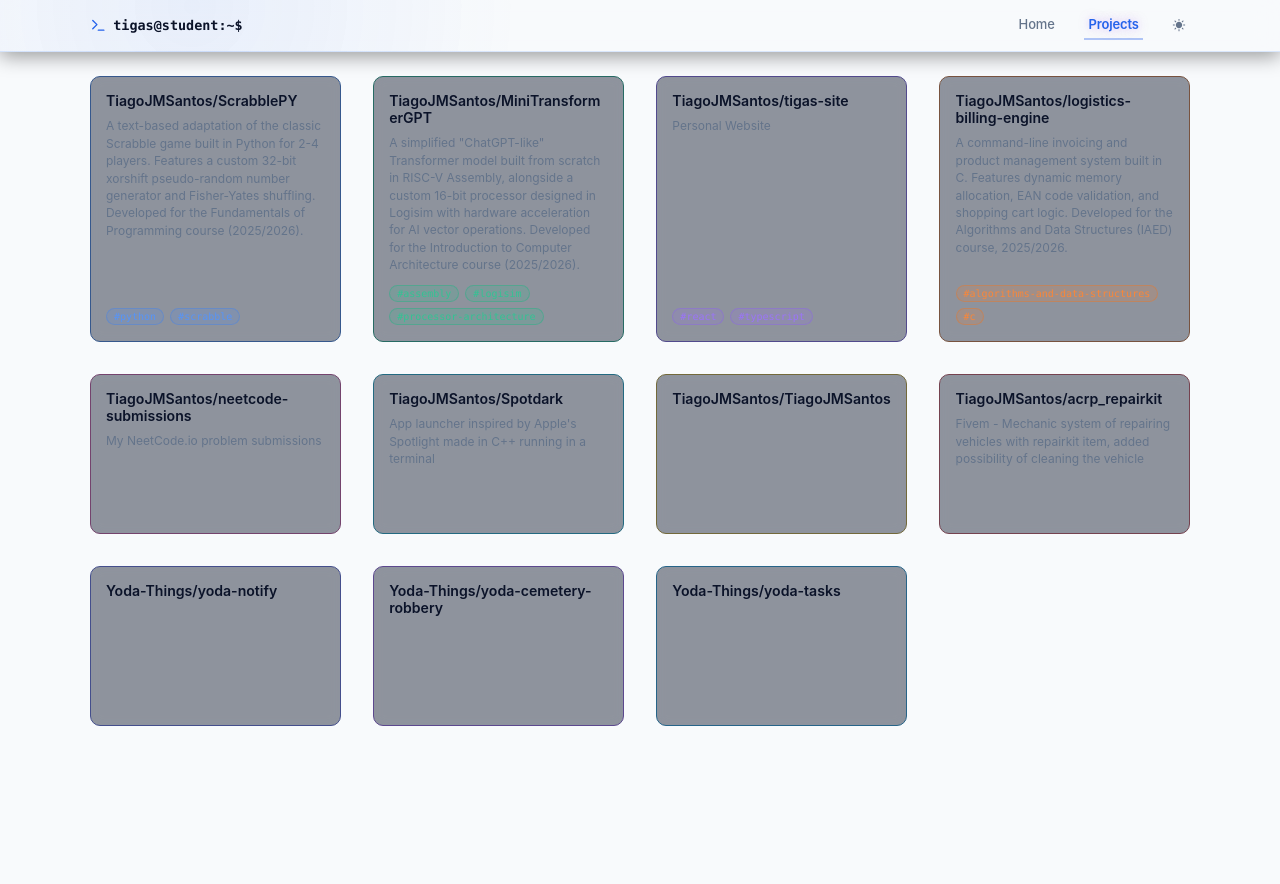
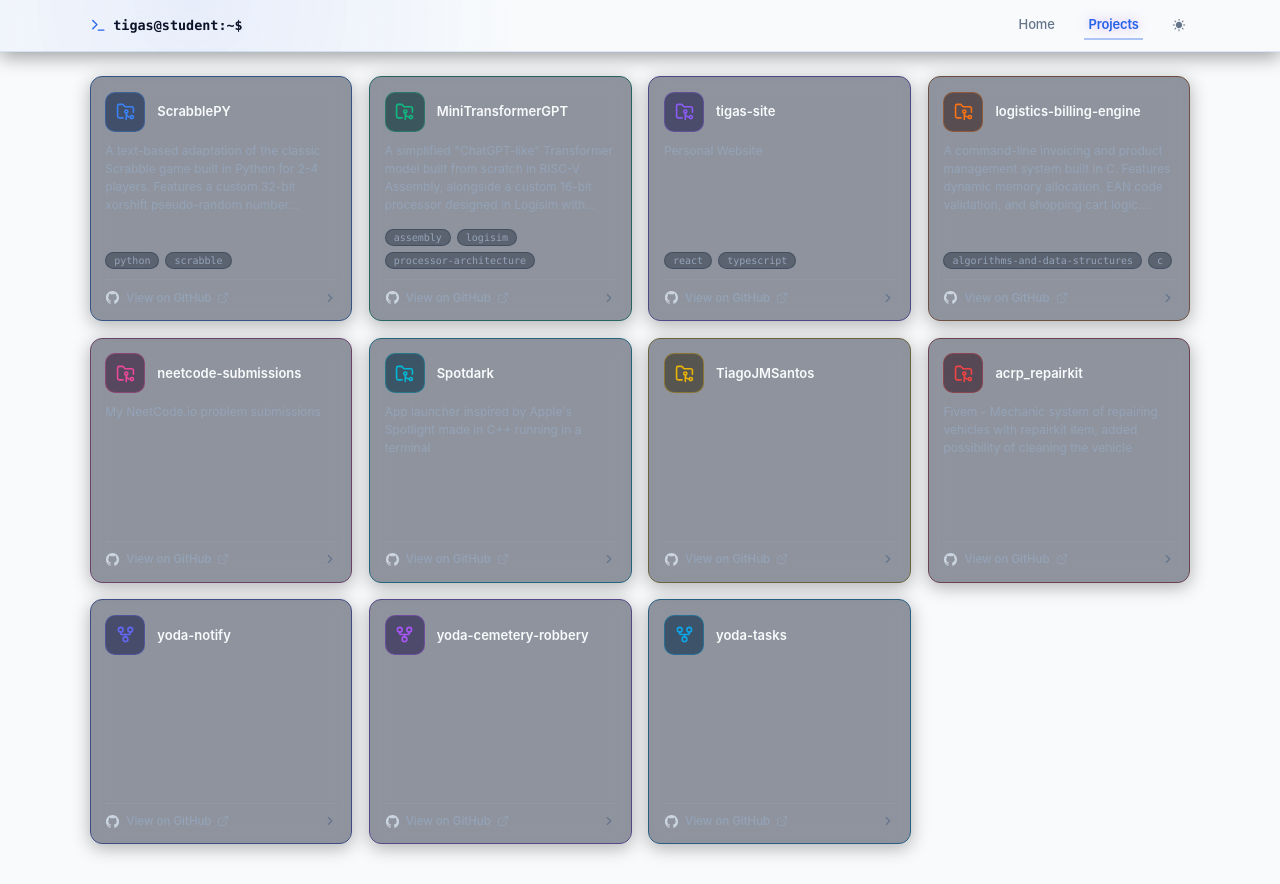
Before and after one commit to TiagoJMSantos/tigas-site, a React (Vite) app: page /projects in a window 1280 px wide. Before the commit the page ends 800 px from the top, so only its background shows below. Built offline with nearby package versions, Linux system fonts and the light colour scheme.

Commit message:
feat: changed design of projects page

```diff
--- a/src/App.css
+++ b/src/App.css
@@ -919,80 +919,190 @@ section {
    PROJECTS PAGE (/projects)
    ========================================================================== */
 
+.projects-page-main {
+  width: 100%;
+  min-height: calc(100vh - clamp(52px, 3.6vw, 68px));
+  min-height: calc(100dvh - clamp(52px, 3.6vw, 68px));
+  display: flex;
+  flex-direction: column;
+  align-items: center;
+  padding: clamp(1.5rem, 3vh, 3rem) 0 clamp(2.5rem, 4vh, 4.5rem) 0;
+  box-sizing: border-box;
+}
+
 .repos-container {
   display: grid;
   grid-template-columns: repeat(4, 1fr);
-  justify-content: center;
-  row-gap: clamp(1rem, 2.5vw, 2.5rem);
-  column-gap: clamp(1rem, 2.5vw, 2.5rem);
+  gap: clamp(1rem, 1.3vw, 1.4rem);
   width: 86vw;
-  max-width: 1600px;
-  margin: 1.5rem auto;
+  max-width: 1540px;
+  margin: 0 auto;
   box-sizing: border-box;
 }
 
 .repo-card {
-  min-height: 160px;
-  height: auto;
-  border-radius: 10px;
+  height: clamp(245px, 28vh, 275px);
+  border-radius: 12px;
   display: flex;
   flex-direction: column;
   justify-content: space-between;
   position: relative;
   z-index: 1;
-  padding: clamp(12px, 1.2vw, 20px);
-  border: 1px solid color-mix(in srgb, var(--accent-color, var(--accent)) 35%, #334155);
-  color: white;
+  padding: clamp(13px, 1.15vw, 18px);
+  border: 1px solid color-mix(in srgb, var(--accent-color, var(--accent)) 30%, #334155);
+  color: var(--text-h);
   text-decoration: none;
   background: rgba(15, 23, 42, 0.45);
-  backdrop-filter: blur(6px);
+  backdrop-filter: blur(8px);
+  -webkit-backdrop-filter: blur(8px);
+  box-shadow: 0 4px 18px rgba(0, 0, 0, 0.3);
   transition: border-color 0.2s ease, box-shadow 0.2s ease, transform 0.2s ease;
+  box-sizing: border-box;
 }
 
 .repo-card:hover {
-  transform: translateY(-2px);
-  border-color: color-mix(in srgb, var(--accent-color, var(--accent)) 50%, #1e293b);
-  box-shadow: 0 8px 30px -4px color-mix(in srgb, var(--accent-color, var(--accent)) 20%, rgba(0, 0, 0, 0.7));
+  transform: translateY(-3px);
+  border-color: color-mix(in srgb, var(--accent-color, var(--accent)) 60%, #1e293b);
+  box-shadow: 0 10px 30px -4px color-mix(in srgb, var(--accent-color, var(--accent)) 25%, rgba(0, 0, 0, 0.8));
 }
 
-.repo-card-top {
+.repo-card-header {
   display: flex;
-  flex-direction: column;
-  gap: 8px;
+  flex-direction: row;
+  align-items: center;
+  gap: 12px;
+  margin-bottom: 10px;
   text-align: left;
 }
 
-.repo-card h3 {
-  font-size: clamp(14px, 1.1vw, 18px);
+.repo-card-icon {
+  display: flex;
+  align-items: center;
+  justify-content: center;
+  width: 40px;
+  height: 40px;
+  min-width: 40px;
+  border-radius: 10px;
+  background-color: color-mix(in srgb, var(--accent-color, var(--accent)) 12%, rgba(15, 23, 42, 0.6));
+  border: 1px solid color-mix(in srgb, var(--accent-color, var(--accent)) 35%, transparent);
+  color: var(--accent-color, var(--accent));
+  font-size: 19px;
+  flex-shrink: 0;
+}
+
+.repo-card-name {
+  font-family: var(--sans);
+  font-size: clamp(13px, 0.95vw, 15px);
   font-weight: 600;
+  color: #f8fafc;
   margin: 0;
+  line-height: 1.3;
   word-break: break-word;
+  flex: 1;
+}
+
+.repo-card-body {
+  flex: 1;
+  min-height: 0;
+  margin-bottom: 10px;
+  display: flex;
+  flex-direction: column;
+  overflow: hidden;
 }
 
 .repo-desc {
-  font-size: clamp(12px, 0.85vw, 15px) !important;
-  line-height: 1.45 !important;
-  color: var(--text-muted, #94a3b8) !important;
+  font-family: var(--sans);
+  font-size: clamp(12px, 0.8vw, 13px) !important;
+  line-height: 1.5 !important;
+  color: #94a3b8 !important;
   margin: 0 !important;
   max-width: 100% !important;
+  text-align: left;
+  word-break: break-word;
+  display: -webkit-box;
+  -webkit-line-clamp: 4;
+  -webkit-box-orient: vertical;
+  overflow: hidden;
+  text-overflow: ellipsis;
+}
+
+.repo-desc-empty {
+  display: none;
+}
+
+.repo-card-bottom-group {
+  margin-top: auto;
+  display: flex;
+  flex-direction: column;
+  gap: 10px;
 }
 
 .repo-topics {
   display: flex;
   flex-wrap: wrap;
   gap: 6px;
-  margin-top: 12px;
+  min-height: 24px;
+  align-items: flex-end;
+  margin: 0;
 }
 
 .repo-topic-pill {
   font-family: var(--mono);
-  font-size: clamp(10px, 0.68vw, 12px);
-  padding: 2px 7px;
+  font-size: clamp(10px, 0.68vw, 11.5px);
+  font-weight: 500;
+  padding: 2px 8px;
   border-radius: 9999px;
-  background: color-mix(in srgb, var(--accent-color, var(--accent)) 15%, transparent);
-  color: color-mix(in srgb, var(--accent-color, var(--accent)) 85%, #f8fafc);
-  border: 1px solid color-mix(in srgb, var(--accent-color, var(--accent)) 35%, transparent);
+  background: rgba(30, 41, 59, 0.45);
+  color: #94a3b8;
+  border: 1px solid rgba(51, 65, 85, 0.6);
   white-space: nowrap;
+}
+
+.repo-card-footer {
+  display: flex;
+  flex-direction: row;
+  justify-content: space-between;
+  align-items: center;
+  padding-top: 10px;
+  border-top: 1px solid rgba(255, 255, 255, 0.05);
+  color: #94a3b8;
+  font-family: var(--sans);
+  font-size: clamp(11.5px, 0.78vw, 12.5px);
+  font-weight: 500;
+}
+
+.repo-card-footer-left {
+  display: flex;
+  flex-direction: row;
+  align-items: center;
+  gap: 6px;
+  transition: color 0.2s ease;
+}
+
+.repo-card:hover .repo-card-footer-left {
+  color: #f8fafc;
+}
+
+.footer-gh-icon {
+  font-size: 15px;
+  color: #cbd5e1;
+}
+
+.footer-ext-icon {
+  font-size: 12px;
+  color: #94a3b8;
+  opacity: 0.8;
+}
+
+.footer-chevron {
+  font-size: 14px;
+  color: #64748b;
+  transition: transform 0.2s ease, color 0.2s ease;
+}
+
+.repo-card:hover .footer-chevron {
+  transform: translateX(3px);
+  color: var(--accent-color, var(--accent));
 }
 
 /* ==========================================================================
--- a/src/config.ts
+++ b/src/config.ts
@@ -157,10 +157,10 @@ export const siteConfig: SiteConfig = {
   featuredProject: {
     tag: "Currently building / Skills",
     project: {
-      title: "CoreVault",
+      title: "Diana by Andromda",
       status: "In Development",
-      description: "An open-source, zero-knowledge password vault, built with two teammates. Your master password never leaves your device — all vault data is encrypted and decrypted locally before being synced to the cloud.",
-      githubUrl: "https://github.com/Vault-Foundation/CoreVault",
+      description: "An open-source, zero-knowledge meal planner, food storage database, built with three teammates.",
+      githubUrl: "https://github.com/AndromdaLabs/Diana",
       buttonText: "View on GitHub",
       technologies: ["TypeScript", "Rust", "PostgreSQL", "Docker"]
     }
--- a/src/pages/projects.tsx
+++ b/src/pages/projects.tsx
@@ -1,4 +1,11 @@
 import { useState, useEffect } from 'react';
+import { AiOutlineGithub } from 'react-icons/ai';
+import {
+  LuExternalLink,
+  LuChevronRight,
+  LuFolderGit2,
+  LuGitFork,
+} from 'react-icons/lu';
 
 const COLOURS = [
   '#3b82f6',
@@ -32,16 +39,6 @@ export interface Repo {
   originalOwner?: string;
 }
 
-interface RepoCardProps {
-  repo: Repo;
-  index: number;
-}
-
-interface ForkedCardProps {
-  repo: Repo;
-  index: number;
-}
-
 function useProjects() {
   const [repos, setRepos] = useState<Repo[]>([]);
   const [loading, setLoading] = useState(true);
@@ -71,8 +68,14 @@ function useProjects() {
   return { repos, loading };
 }
 
-function RepoCard({ repo, index }: RepoCardProps) {
+interface ProjectCardProps {
+  repo: Repo;
+  index: number;
+}
+
+function ProjectCard({ repo, index }: ProjectCardProps) {
   const accentColor = COLOURS[index % COLOURS.length];
+
   return (
     <a
       href={repo.html_url}
@@ -81,70 +84,59 @@ function RepoCard({ repo, index }: RepoCardProps) {
       className="repo-card"
       style={{ '--accent-color': accentColor } as React.CSSProperties}
     >
-      <div className="repo-card-top">
-        <h3>{repo.owner.login}/{repo.name}</h3>
-        {repo.description && <p className="repo-desc">{repo.description}</p>}
+      <div className="repo-card-header">
+        <div className="repo-card-icon">
+          {repo.fork ? <LuGitFork /> : <LuFolderGit2 />}
+        </div>
+        <h3 className="repo-card-name" title={repo.name}>
+          {repo.name}
+        </h3>
       </div>
-      {repo.topics && repo.topics.length > 0 && (
+
+      <div className="repo-card-body">
+        {repo.description ? (
+          <p className="repo-desc">{repo.description}</p>
+        ) : (
+          <p className="repo-desc repo-desc-empty" />
+        )}
+      </div>
+
+      <div className="repo-card-bottom-group">
         <div className="repo-topics">
-          {repo.topics.map(topic => (
-            <span key={topic} className="repo-topic-pill">
-              #{topic}
-            </span>
-          ))}
+          {repo.topics && repo.topics.length > 0 ? (
+            repo.topics.map(topic => (
+              <span key={topic} className="repo-topic-pill">
+                {topic}
+              </span>
+            ))
+          ) : null}
         </div>
-      )}
-    </a>
-  );
-}
 
-function ForkedRepoCard({ repo, index }: ForkedCardProps) {
-  const accentColor = COLOURS[index % COLOURS.length];
-  const owner = repo.originalOwner || repo.owner.login;
-  return (
-    <a
-      href={repo.html_url}
-      target="_blank"
-      rel="noopener noreferrer"
-      className="repo-card card-fork"
-      style={{ '--accent-color': accentColor } as React.CSSProperties}
-    >
-      <div className="repo-card-top">
-        <h3>{owner}/{repo.name}</h3>
-        {repo.description && <p className="repo-desc">{repo.description}</p>}
+        <div className="repo-card-footer">
+          <div className="repo-card-footer-left">
+            <AiOutlineGithub className="footer-gh-icon" />
+            <span>View on GitHub</span>
+            <LuExternalLink className="footer-ext-icon" />
+          </div>
+          <LuChevronRight className="footer-chevron" />
+        </div>
       </div>
-      {repo.topics && repo.topics.length > 0 && (
-        <div className="repo-topics">
-          {repo.topics.map(topic => (
-            <span key={topic} className="repo-topic-pill">
-              #{topic}
-            </span>
-          ))}
-        </div>
-      )}
     </a>
   );
 }
 
 export function Project() {
   const { repos, loading } = useProjects();
+
   return (
-    <main>
+    <main className="projects-page-main">
       {loading && repos.length === 0 ? (
         <p className="muted">Loading projects...</p>
       ) : (
         <div className="repos-container">
-          {repos.map((repo, index) =>
-            repo.fork ? (
-              <ForkedRepoCard
-                key={repo.id}
-                repo={repo}
-                index={index}
-              />
-            ) : (
-              <RepoCard key={repo.id} repo={repo} index={index} />
-            )
-          )}
+          {repos.map((repo, index) => (
+            <ProjectCard key={repo.id} repo={repo} index={index} />
+          ))}
         </div>
       )}
     </main>
```
